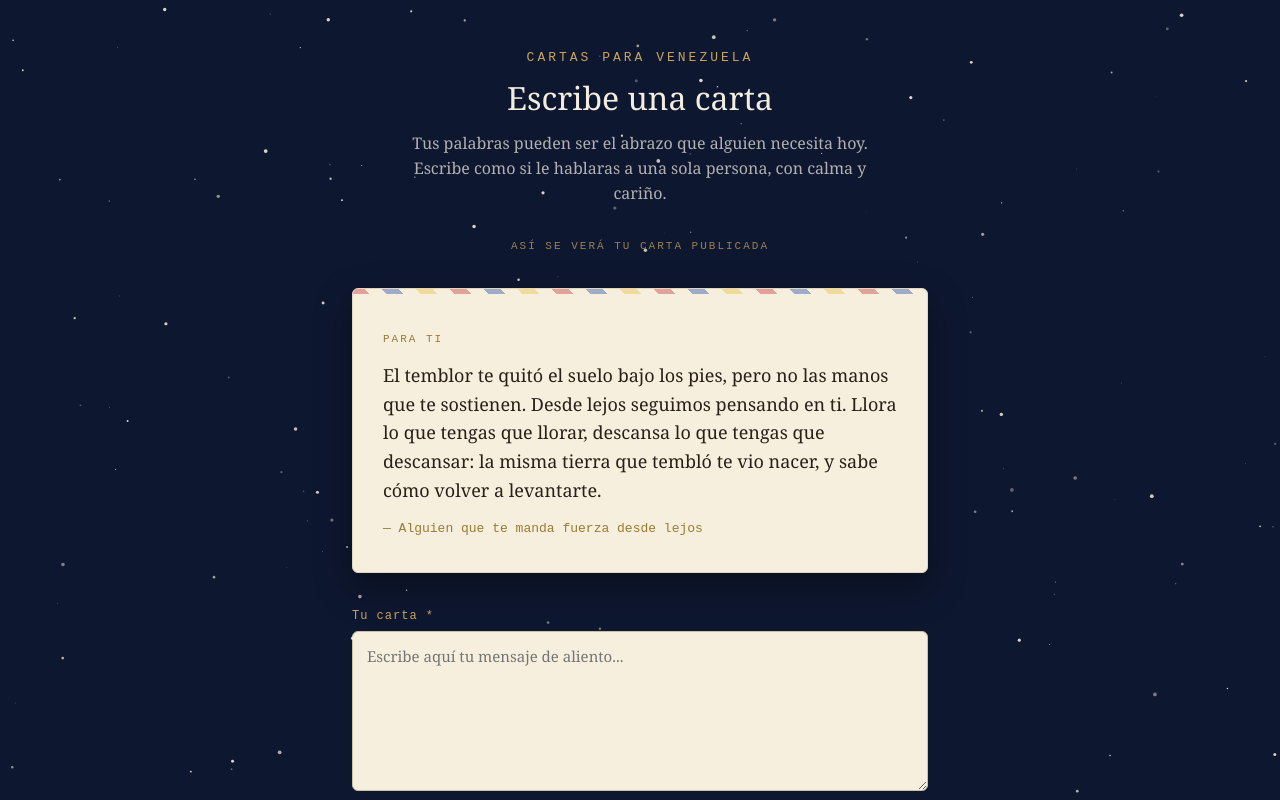
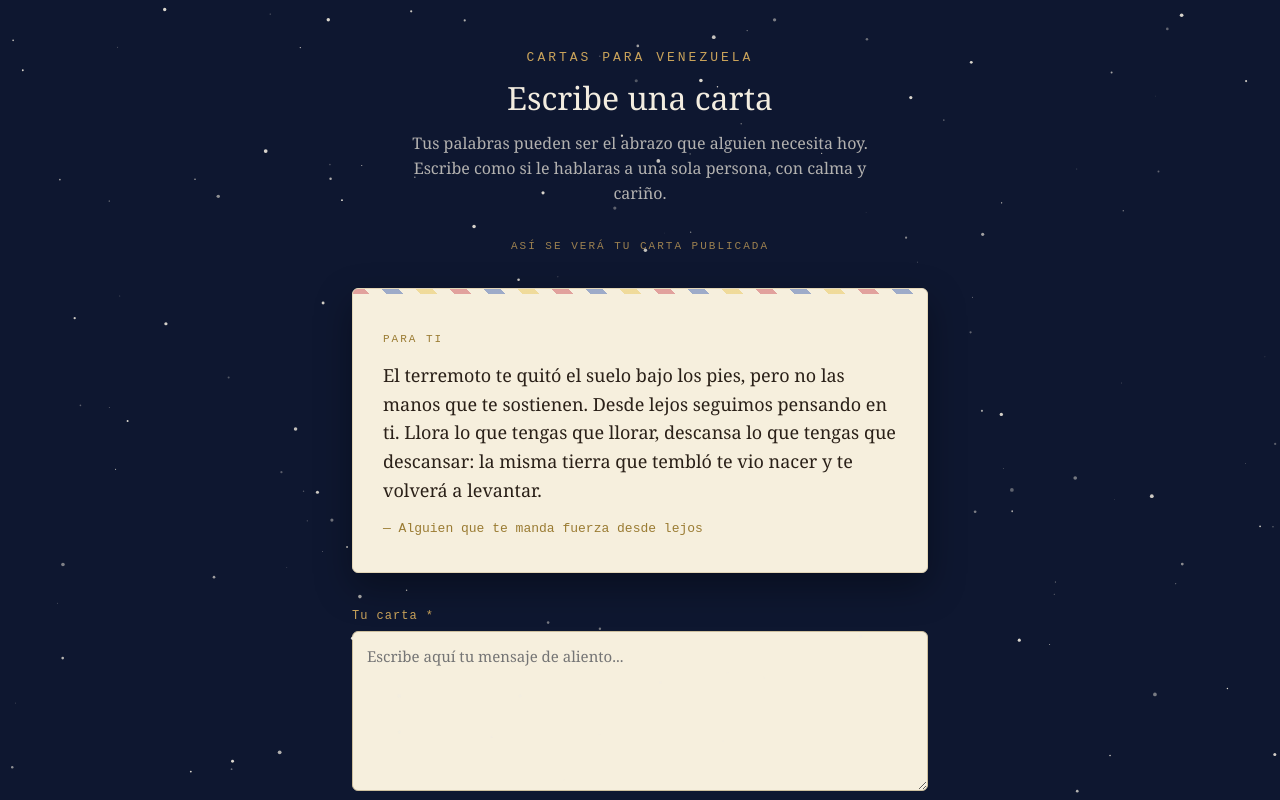
Before and after one commit to sandraalfarovargas/cartas-venezuela, a Next.js app: page /escribir in a window 1280 px wide. Shown: the top 800 px of the page. Built offline with nearby package versions, Linux system fonts and the light colour scheme.

Commit message:
Corrige texto de ejemplo: temblor por terremoto, y ajusta el cierre

```diff
--- a/app/escribir/page.js
+++ b/app/escribir/page.js
@@ -66,11 +66,10 @@ export default function Escribir() {
             <div className="topflag"></div>
             <div className="para-ti">PARA TI</div>
             <p className="msg">
-              El temblor te quitó el suelo bajo los pies, pero no las manos
+              El terremoto te quitó el suelo bajo los pies, pero no las manos
               que te sostienen. Desde lejos seguimos pensando en ti. Llora lo
               que tengas que llorar, descansa lo que tengas que descansar: la
-              misma tierra que tembló te vio nacer, y sabe cómo volver a
-              levantarte.
+              misma tierra que tembló te vio nacer y te volverá a levantar.
             </p>
             <p className="sig">— Alguien que te manda fuerza desde lejos</p>
           </div>
```
